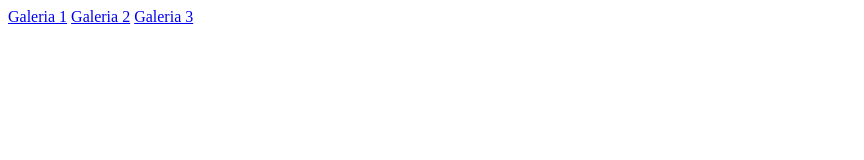
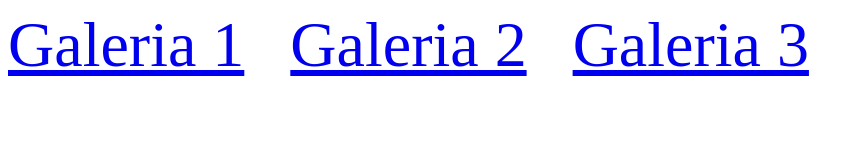
Before and after one commit to Gustavoecorreia/galerias, a plain HTML site: page index.html in a window 1280 px wide. Shown: the whole page, without its empty margins (0-864 px from the left). Drawn offline with Linux system fonts and the light colour scheme.

Commit message:
Estilização da página principal

```diff
--- /dev/null
+++ b/index.css
@@ -0,0 +1,6 @@
+*{
+    font-size: 2rem;
+}
+a{
+    margin-right: 30px;
+}
--- a/index.html
+++ b/index.html
@@ -4,6 +4,7 @@
     <meta charset="UTF-8">
     <meta name="viewport" content="width=device-width, initial-scale=1.0">
     <title>Document</title>
+    <link rel="stylesheet" href="index.css">
 </head>
 <body>
     <a href="galeria1/index.html">Galeria 1</a>
```
